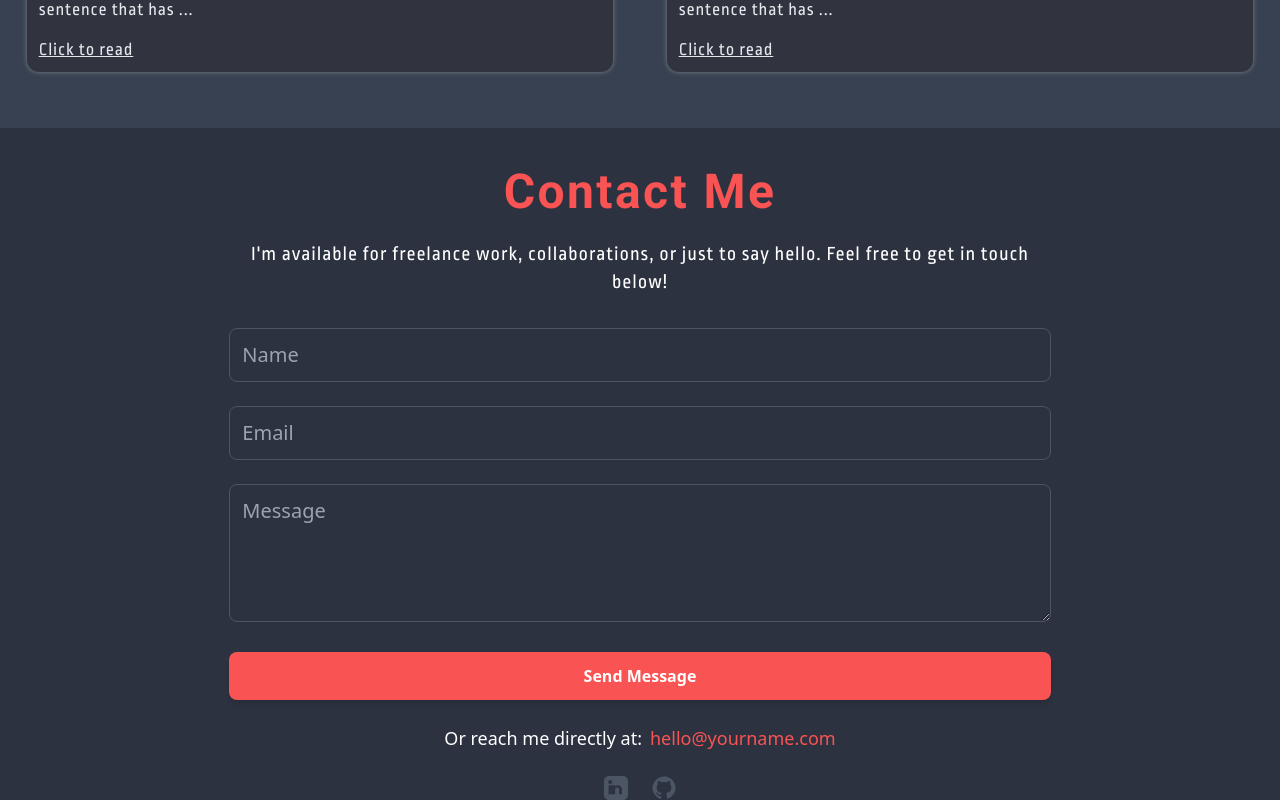
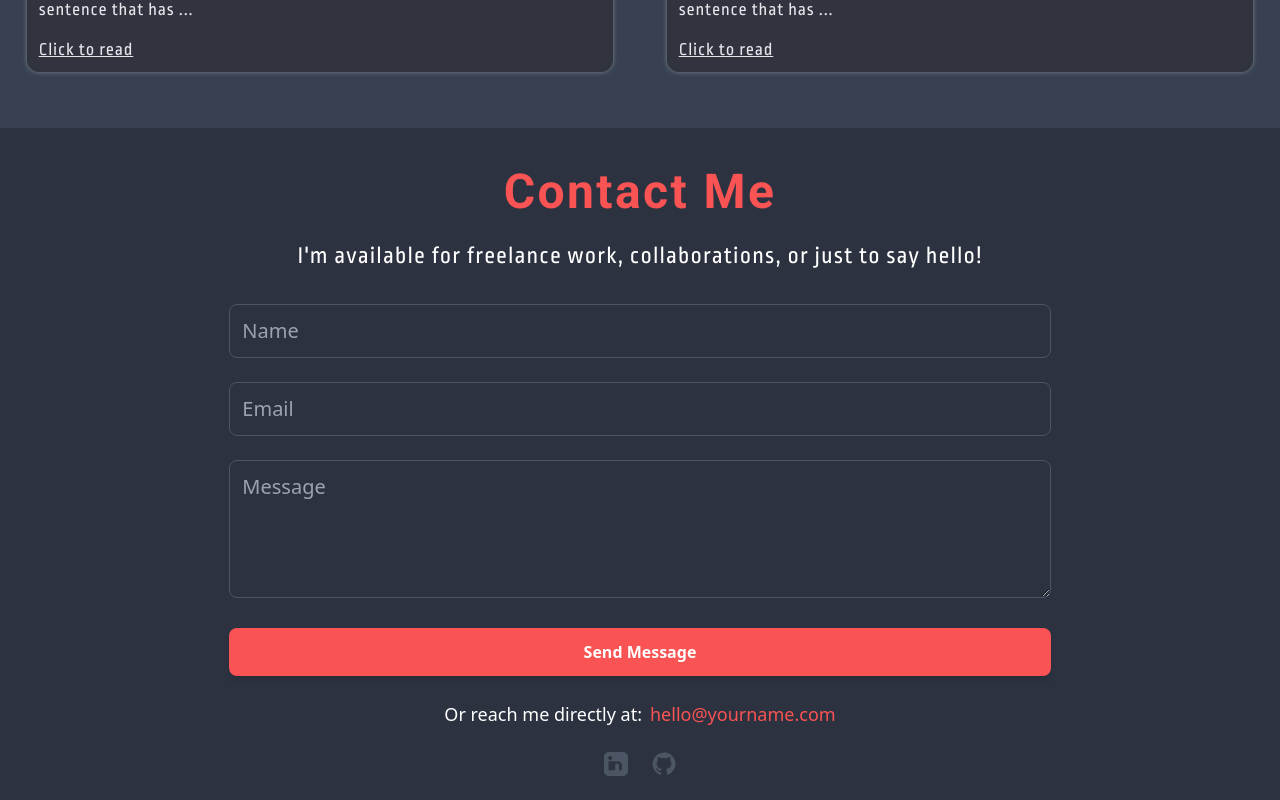
Before and after one commit to MarshallNickolauson/portfolio-website, a React (Vite) app: page / in a window 1280 px wide. Shown: the part 3715-4515 px from the top of the page. After the commit the page ends 4491 px from the top, so only its background shows below. Built offline with nearby package versions, Linux system fonts and the light colour scheme.

Commit message:
update: styling

```diff
--- a/src/components/ContactSection.jsx
+++ b/src/components/ContactSection.jsx
@@ -23,8 +23,8 @@ const ContactSection = () => {
             <div className="container mx-auto mt-10 mb-60">
                 <div className="max-w-4xl mx-auto text-center space-y-6">
                     <h2 className="mt-4 text-mainOrange text-5xl font-roboto font-bold tracking-wider text-center px-2">Contact Me</h2>
-                    <p className="font-ropa text-white tracking-wider text-xl w-11/12 mx-auto pb-2">
-                        I'm available for freelance work, collaborations, or just to say hello. Feel free to get in touch below!
+                    <p className="font-ropa text-white tracking-wider text-2xl w-11/12 mx-auto pb-2">
+                        I'm available for freelance work, collaborations, or just to say hello!
                     </p>
 
                     {/* Contact Form */}
```
